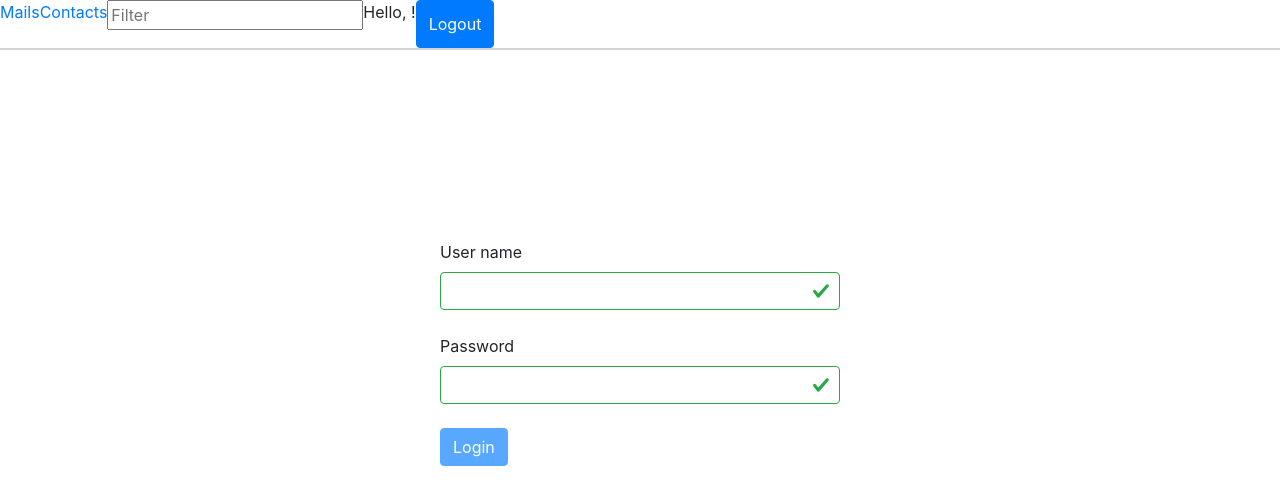
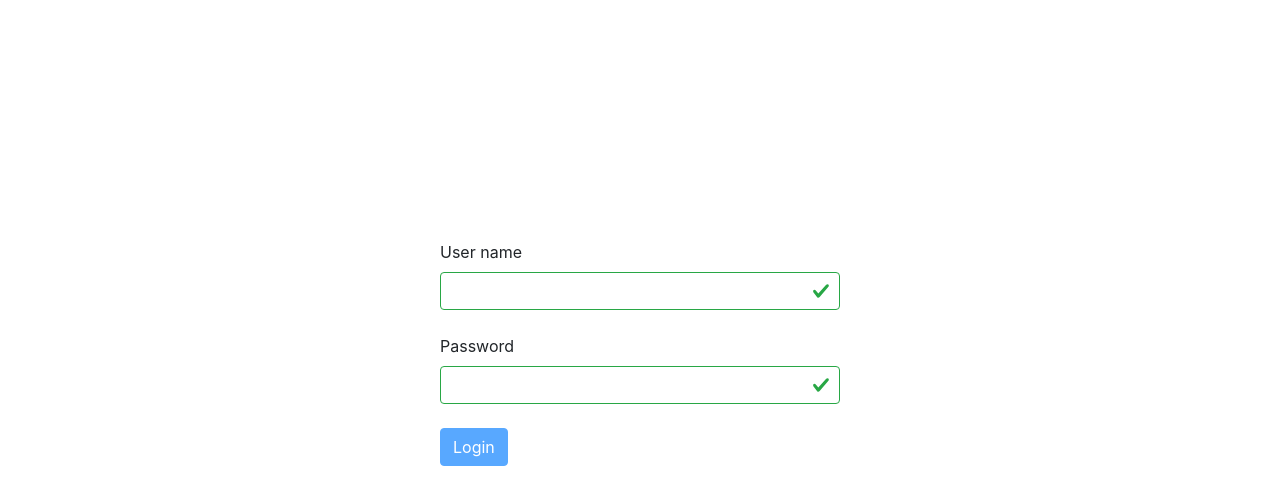
Before and after one commit to shuspes/ag--base-course, an Angular app: page /login in a window 1280 px wide. Shown: the top 504 px of the page. Built offline with nearby package versions, Linux system fonts and the light colour scheme.

Commit message:
remove header from login page.

```diff
--- a/src/app/app.component.html
+++ b/src/app/app.component.html
@@ -1,2 +1,2 @@
-<app-header></app-header>
+<app-header *ngIf="userService.isLogin()"></app-header>
 <router-outlet></router-outlet>
--- a/src/app/app.component.ts
+++ b/src/app/app.component.ts
@@ -1,16 +1,14 @@
-import { Component } from '@angular/core';
-import { AppService } from 'App/services/app.service';
+import { Component, OnInit } from '@angular/core';
+import { UserService } from 'App/services/user.service';
 
 @Component({
   selector: 'app-root',
   templateUrl: './app.component.html',
   styleUrls: ['./app.component.scss']
 })
-export class AppComponent {
+export class AppComponent implements OnInit {
 
-  constructor(private appService: AppService) { }
+  constructor(public userService: UserService) { }
 
   ngOnInit() { }
-
-  ngAfterContentChecked() { }
 }
```
